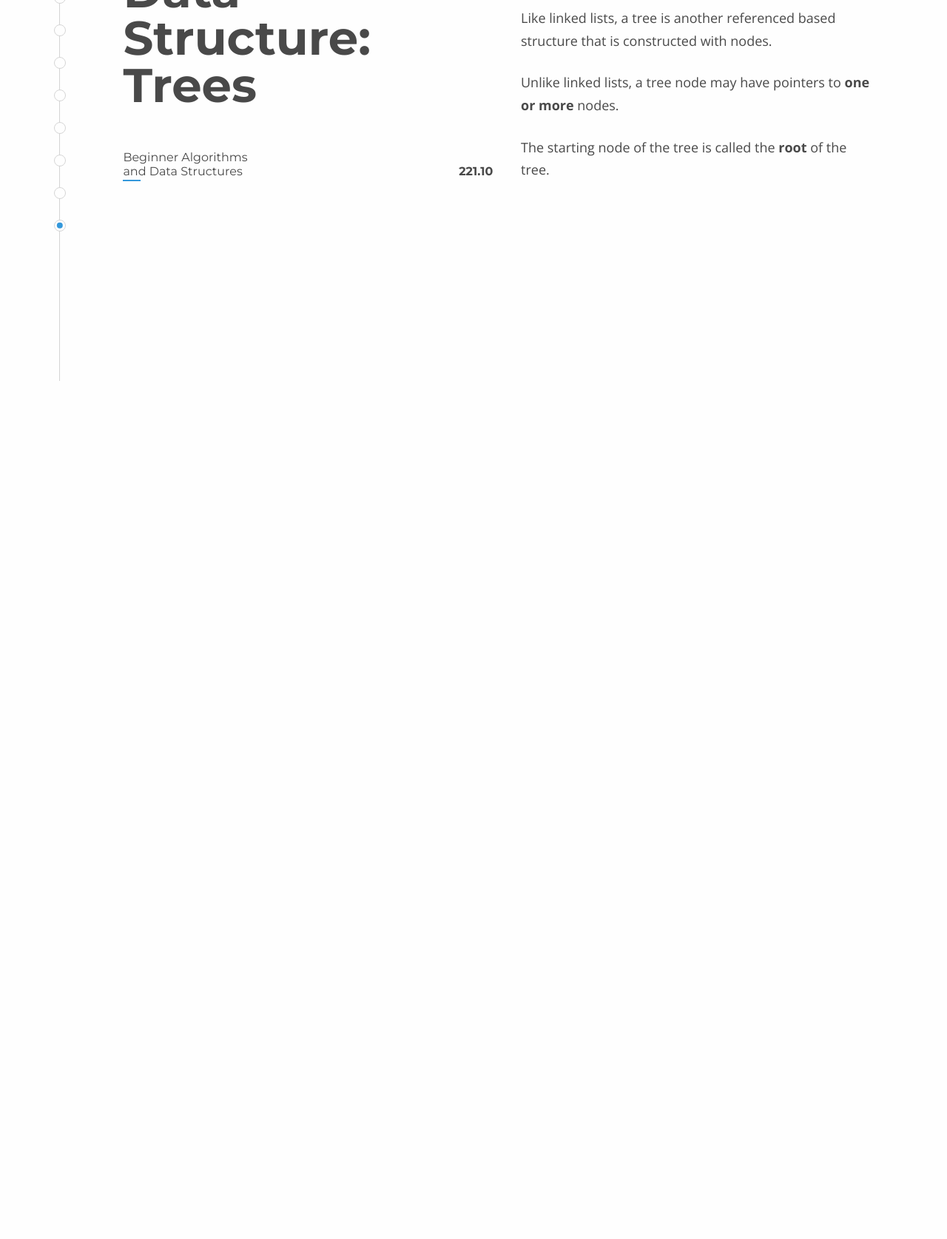
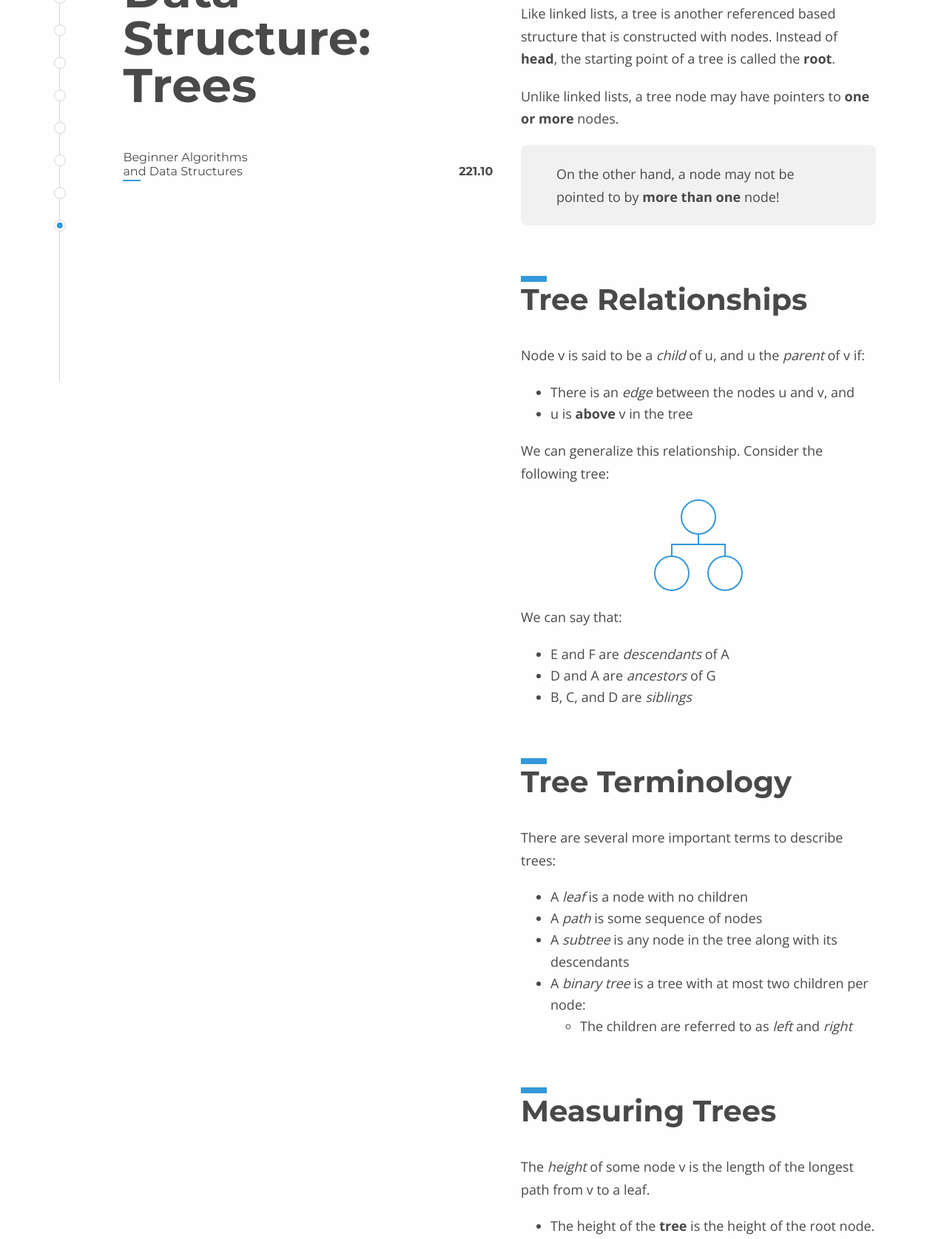
Before and after one commit to nandanmen/notes-redesign, a plain HTML site: page notes/221/10/index.html in a window 1280 px wide. Shown: the part 285-1960 px from the top of the page at 74% size. Before the commit the page ends 800 px from the top, so only its background shows below. Drawn offline with nearby package versions, Linux system fonts and the light colour scheme.

Commit message:
First binary tree draft

```diff
--- a/notes/221/10/index.html
+++ b/notes/221/10/index.html
@@ -18,10 +18,97 @@
       </div>
     </header>
     <article class='content'>
-      <h2 class='note__subtitle'>Trees</h2>
-      <p>Like linked lists, a tree is another referenced based structure that is constructed with nodes.</p>
+      <h2 class='note__subtitle'>Introduction</h2>
+      <p>Like linked lists, a tree is another referenced based structure that is constructed with nodes. Instead of <strong>head</strong>, the starting point of a tree is called the <strong>root</strong>.</p>
       <p>Unlike linked lists, a tree node may have pointers to <strong>one or more</strong> nodes.</p>
-      <p>The starting node of the tree is called the <strong>root</strong> of the tree.</p>
+      <blockquote>
+        <p>On the other hand, a node may not be pointed to by <strong>more than one</strong> node!</p>
+      </blockquote>
+      <h2 class='note__subtitle'>Tree Relationships</h2>
+      <p>Node v is said to be a <em>child</em> of u, and u the <em>parent</em> of v if:</p>
+      <ul>
+        <li>There is an <em>edge</em> between the nodes u and v, and</li>
+        <li>u is <strong>above</strong> v in the tree</li>
+      </ul>
+      <p>We can generalize this relationship. Consider the following tree:</p>
+      <div class='tree'>
+        <div class='tree__level'>
+          <div class='tree__node tree__root'></div>
+        </div>
+        <div class='tree__level'>
+          <div class='tree__node tree__leaf'></div>
+          <div class='tree__node tree__leaf'></div>
+        </div>
+      </div>
+      <p>We can say that:</p>
+      <ul>
+        <li>E and F are <em>descendants</em> of A</li>
+        <li>D and A are <em>ancestors</em> of G</li>
+        <li>B, C, and D are <em>siblings</em></li>
+      </ul>
+      <h2 class='note__subtitle'>Tree Terminology</h2>
+      <p>There are several more important terms to describe trees:</p>
+      <ul>
+        <li>A <em>leaf</em> is a node with no children</li>
+        <li>A <em>path</em> is some sequence of nodes</li>
+        <li>A <em>subtree</em> is any node in the tree along with its descendants</li>
+        <li>A <em>binary tree</em> is a tree with at most two children per node:<br>
+          <ul>
+            <li>The children are referred to as <em>left</em> and <em>right</em></li>
+          </ul>
+        </li>
+      </ul>
+      <h2 class='note__subtitle'>Measuring Trees</h2>
+      <p>The <em>height</em> of some node v is the length of the longest path from v to a leaf.</p>
+      <ul>
+        <li>The height of the <strong>tree</strong> is the height of the root node.</li>
+      </ul>
+      <p>The <em>depth</em> of some node v is the length of the path from v to the root.</p>
+      <h2 class='note__subtitle'>Binary Trees</h2>
+      <p>A binary tree is said to be <em>perfect</em> if:</p>
+      <ul>
+        <li>No node has only one child,</li>
+        <li>All the levels have the same depth</li>
+      </ul>
+      <p>We can say that a perfect binary tree with height h has:</p>
+      <div class='math'>2<sup>h+1</sup> - 1 nodes, of which 2<sup>h</sup> are leaves</div>
+      <p>The following binary tree is perfect:</p>
+      <div class='tree'>
+
+      </div>
+      <p>A perfect binary tree is also said to be <em>complete</em>. A binary tree is considered to be complete if:</p>
+      <ul>
+        <li>The leaves are on at most two different levels</li>
+        <li>The second to bottom level is completely filled</li>
+        <li>The leaves on the bottom level are as far left as possible</li>
+      </ul>
+      <p>The following binary tree is complete, but <strong>not perfect</strong>:</p>
+      <div class='tree'>
+
+      </div>
+      <p>The following binary tree is <strong>not complete</strong> and <strong>not perfect</strong>:</p>
+      <div class='tree'>
+
+      </div>
+      <h3 class='section__subtitle'>Balanced Binary Trees</h3>
+      <p>A binary tree is balanced if the leaves are <strong>all about the same distance</strong> from the root.</p>
+      <p>The exact specification varies, but generally we want the left and right subtrees to be approximately the same height.</p>
+      <p>The following is a <strong>balanced</strong> binary tree:</p>
+      <div class='tree'>
+
+      </div>
+      <p>The following is an <strong>imbalanced</strong> binary tree:</p>
+      <div class='tree'>
+
+      </div>
+      <h2 class='note__subtitle'>Binary Tree Traversal</h2>
+      <p>A traversal algorithm for a binary tree visits each node in the tree. These traversal algorithms are naturally recursive (because the structure itself is recursive!).</p>
+      <p>There are three traversal methods:</p>
+      <ol>
+        <li>inOrder</li>
+        <li>preOrder</li>
+        <li>postOrder</li>
+      </ol>
     </article>
   </main>
   <script src="../nav.js" type="text/javascript"></script>
--- /dev/null
+++ b/scss/components/_tree.scss
@@ -0,0 +1,74 @@
+.tree {
+  display: flex;
+  flex-direction: column;
+  align-items: center;
+}
+
+.tree__level {
+  display: flex;
+  justify-content: center;
+  margin-bottom: 28px;
+  position: relative;
+  &:last-child {
+    margin-bottom: 0;
+  }
+  &:before {
+    content: '';
+    width: 74px;
+    height: 2px;
+    position: absolute;
+    background: $main;
+    top: -16px;
+    left: 50%;
+    transform: translateX(-50%);
+  }
+  &:first-child {
+    &:before {
+      background: transparent;
+    }
+  }
+}
+
+.tree__node {
+  width: 48px;
+  height: 48px;
+  border: 2px solid $main;
+  border-radius: 50%;
+  margin-right: 24px;
+  position: relative;
+  &:last-child {
+    margin-right: 0;
+  }
+  &:before {
+    content: '';
+    position: absolute;
+    top: -16px;
+    left: 50%;
+    transform: translateX(-50%);
+    background: $main;
+    height: 16px;
+    width: 2px;
+  }
+  &:after {
+    content: '';
+    position: absolute;
+    bottom: -16px;
+    left: 50%;
+    transform: translateX(-50%);
+    background: $main;
+    height: 16px;
+    width: 2px;
+  }
+}
+
+.tree__root {
+  &:before {
+    background: transparent;
+  }
+}
+
+.tree__leaf {
+  &:after {
+    background: transparent;
+  }
+}
--- a/scss/main.scss
+++ b/scss/main.scss
@@ -21,3 +21,4 @@
 @import "components/math";
 @import "components/memory";
 @import "components/queue";
+@import "components/tree";
```
Also changed, not shown: css/main.css, 1 other file.
